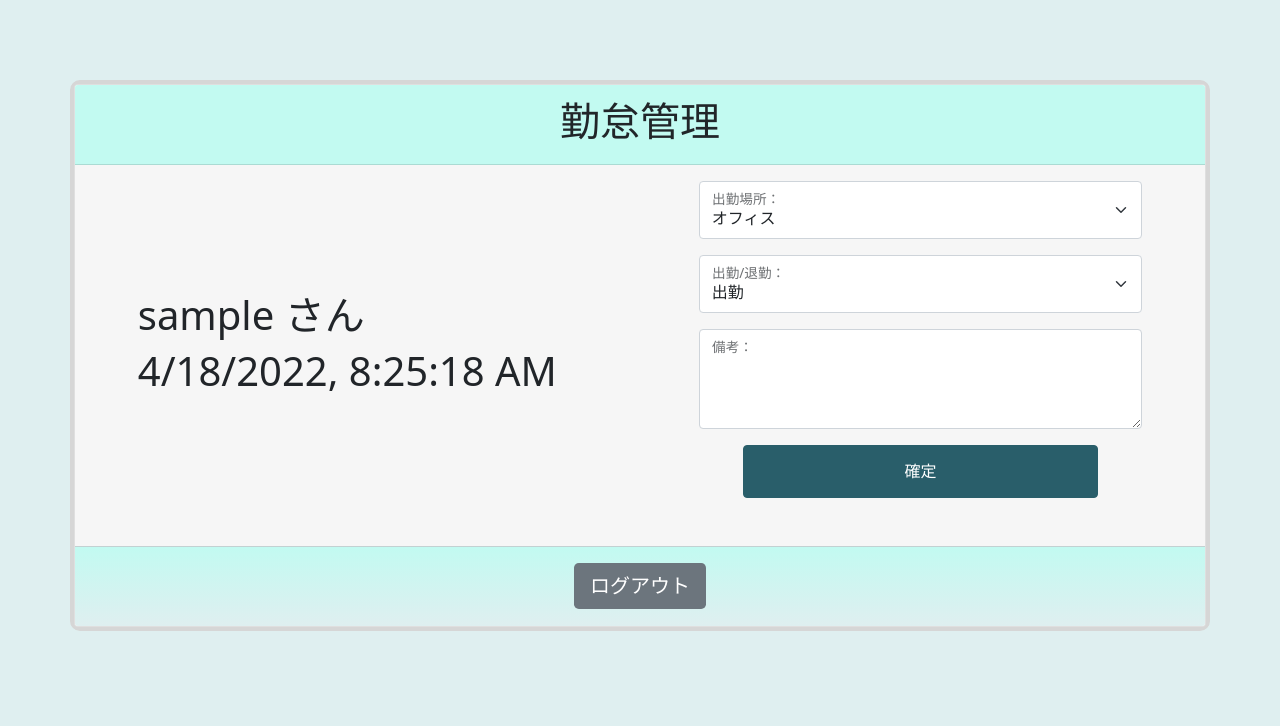
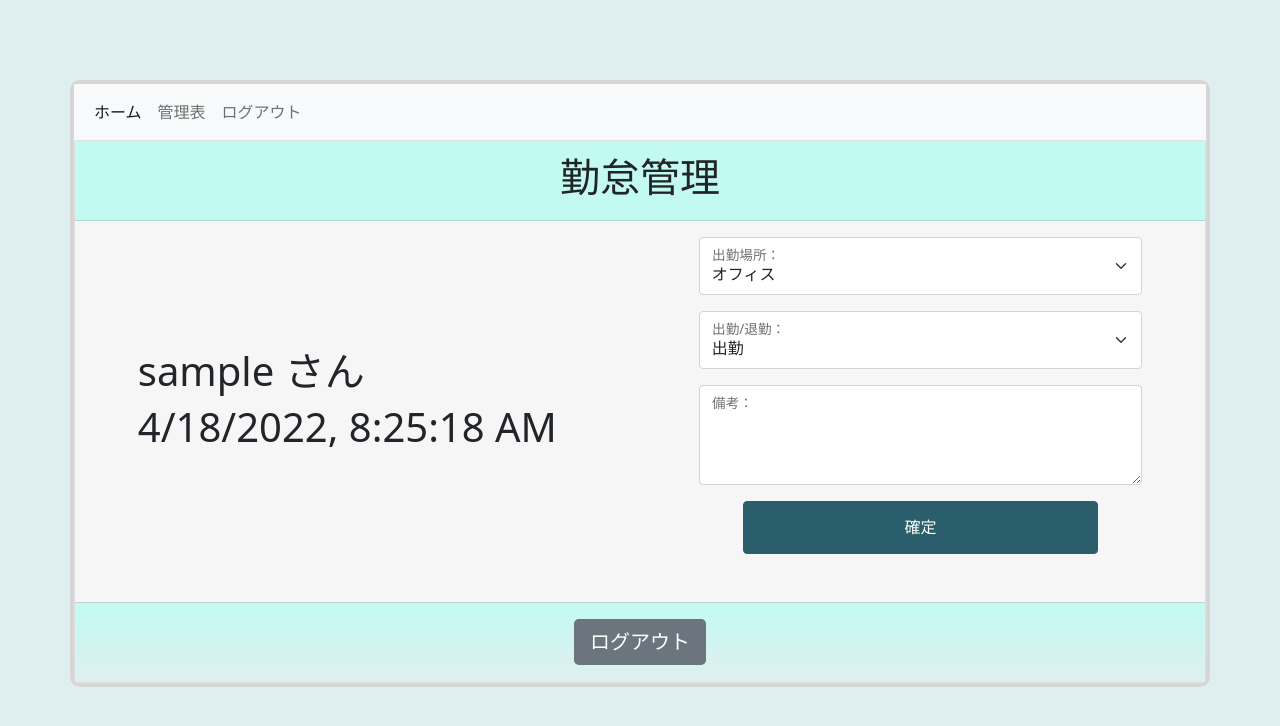
Before and after one commit to ryoma115/freee-attendance, a Django app: page / in a window 1280 px wide. Shown: the top 726 px of the page. Run offline with Django 3.2, Linux system fonts and the light colour scheme; the visitor is signed in with stand-in values (Sample User, id 1); some libraries are stand-ins or nearby versions.

Commit message:
#41 完了

```diff
--- a/attendance/static/css/main.css
+++ b/attendance/static/css/main.css
@@ -79,6 +79,16 @@ DFEFF0
   text-align: center;
 }
 
+/* html5推奨 */
+.table {
+  width: 100%;
+}
+
+table {
+  table-layout: fixed;
+  word-break: break-all;
+}
+
 /* ここからtemplates/registration */
 .registration-container {
   width: 50%;
--- a/attendance/templates/attendance/index.html
+++ b/attendance/templates/attendance/index.html
@@ -1,8 +1,23 @@
 {% extends "attendance/base.html" %}
 {% block content %}
-
-{% if user.is_authenticated %}
 <div class="container">
+    <nav class="navbar navbar-expand-xl navbar-light bg-light">
+        <div class="container-fluid">
+            <div class="collapse navbar-collapse show" id="navbarBasic">
+                <ul class="navbar-nav me-auto mb-2 mb-xl-0">
+                    <li class="nav-item">
+                        <a class="nav-link active" aria-current="page" href="/">ホーム</a>
+                    </li>
+                    <li class="nav-item">
+                        <a class="nav-link" href="/lists">管理表</a>
+                    </li>
+                    <li class="nav-item">
+                        <a class="nav-link" href="../accounts/logout">ログアウト</a>
+                    </li>
+                </ul>
+            </div>
+        </div>
+    </nav>
     <div class="card">
         <div class="card-header">
             <h1 class="card-title">勤怠管理</h1>
@@ -51,5 +66,4 @@
         </div>
     </div>
 </div>
-{% endif %}
 {% endblock %}
--- a/attendance/views.py
+++ b/attendance/views.py
@@ -55,16 +55,17 @@ class attendancesList(LoginRequiredMixin, generic.ListView):
 
     def get_queryset(self, **kwargs):
         queryset = super().get_queryset(**kwargs)
-        keyword = self.request.GET.get('keyword')
-        if keyword:
-            if 8 == len(str(keyword)):
-                date_datetime = datetime.strptime(str(keyword), '%Y%m%d')
-                filter_date = date_datetime.date()
-                queryset = queryset.filter(date=filter_date)
-            else:
-                select_employee = User.objects.get(id=keyword)
-                queryset = queryset.filter(employee=select_employee)
-        # keywordが取得できない場合
+        user_keyword = self.request.GET.get('user_keyword')
+        date_keyword = self.request.GET.get('date_keyword')
+        if user_keyword:
+            select_employee = User.objects.get(id=user_keyword)
+            queryset = queryset.filter(employee=select_employee)
+
+        if date_keyword:
+            date_datetime = datetime.strptime(str(date_keyword), '%Y%m%d')
+            filter_date = date_datetime.date()
+            queryset = queryset.filter(date=filter_date)
+
         return queryset
 
     def get_context_data(self, **kwargs):
```
Also changed, not shown: attendance/templates/attendance/list.html (+30 -13 lines), attendance/templates/attendance/result.html (+17 -0 lines), README.md.
